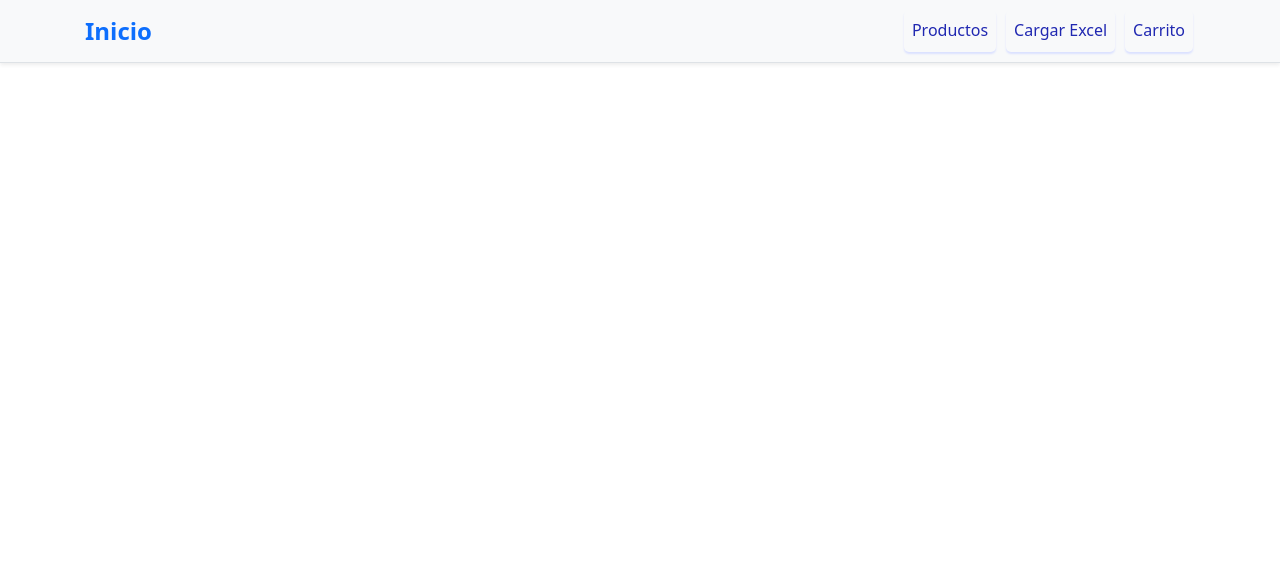
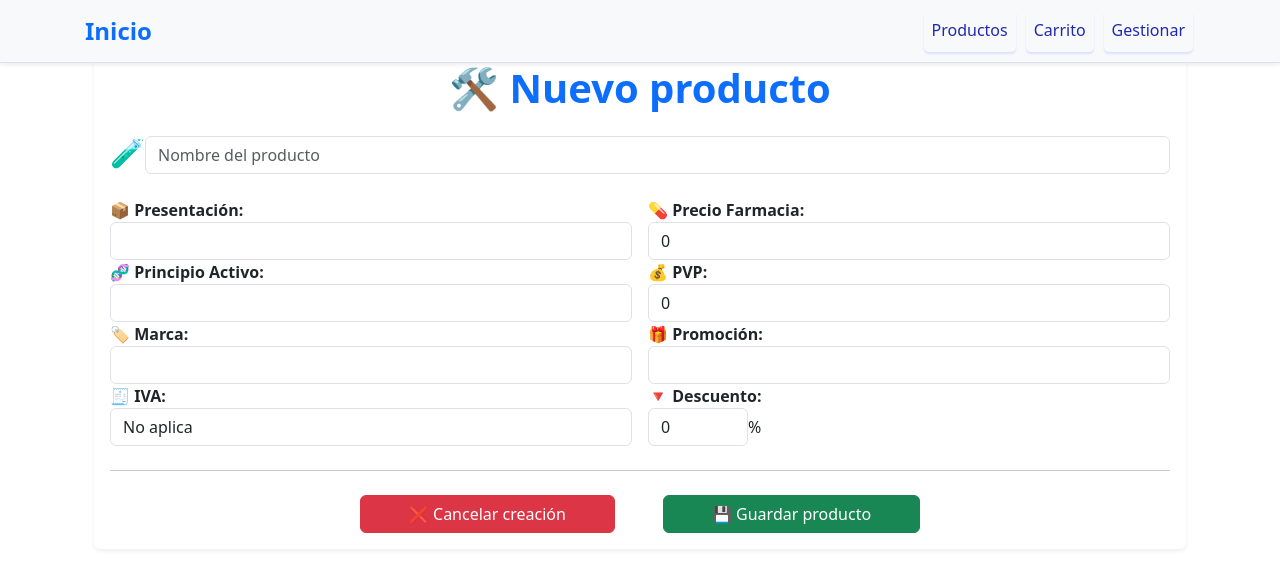
Before and after one commit to AntonioRomeroVelez/pedidosMH_2025, a Vue app: page /crear in a window 1280 px wide. Shown: the top 572 px of the page. Built offline with nearby package versions, Linux system fonts and the light colour scheme.

Commit message:
vista para descargar excel

```diff
--- a/src/App.vue
+++ b/src/App.vue
@@ -26,6 +26,7 @@ onMounted(() => {
   checkMobile();
   window.addEventListener("resize", checkMobile);
   document.addEventListener("click", handleClickOutside);
+  document.addEventListener("touchstart", handleClickOutside); // 👈 para móviles
 });
 
 onBeforeUnmount(() => {
@@ -64,14 +65,15 @@ onBeforeUnmount(() => {
               >Productos</RouterLink
             >
           </li>
+
           <li class="nav-item">
-            <RouterLink class="nav-link custom-link" to="/cargarexcel"
-              >Cargar Excel</RouterLink
+            <RouterLink class="nav-link custom-link" to="/carrito"
+              >Carrito</RouterLink
             >
           </li>
           <li class="nav-item">
-            <RouterLink class="nav-link custom-link" to="/carrito"
-              >Carrito</RouterLink
+            <RouterLink class="nav-link custom-link" to="/gestionar"
+              >Gestionar</RouterLink
             >
           </li>
         </ul>
--- a/src/components/Productos.vue
+++ b/src/components/Productos.vue
@@ -25,9 +25,15 @@
 
     <!-- Tarjetas de productos -->
     <div class="row" v-else>
-      <h5 class="text-primary fw-bold mb-3">
-        🧮 Total de productos: {{ cantidadProductos }}
-      </h5>
+      <div class="d-flex justify-content-between align-items-center mb-3">
+        <h5 class="text-primary fw-bold mb-0">
+          🧮 Total de productos: {{ cantidadProductos }}
+        </h5>
+
+        <RouterLink class="btn btn-success" style="color: white" :to="'/crear'">
+          📦 Nuevo producto
+        </RouterLink>
+      </div>
 
       <div class="container">
         <div class="row g-1 justify-content-center">
@@ -112,7 +118,7 @@ onMounted(() => {
   const datosGuardados = localStorage.getItem("ListaProductos");
   if (datosGuardados) {
     productos.value = JSON.parse(datosGuardados);
-    console.log("datosGuardados :", datosGuardados);
+    // console.log("datosGuardados :", datosGuardados);
     cantidadProductos.value = productos.value.length;
   } else {
     noHayProductos.value =
--- a/src/router/index.js
+++ b/src/router/index.js
@@ -37,6 +37,21 @@ const router = createRouter({
       name: "EditarProducto",
       component: () => import("../views/EditarView.vue"),
     },
+    {
+      path: "/crear",
+      name: "CrearProducto",
+      component: () => import("../views/CrearView.vue"),
+    },
+    {
+      path: "/gestionar",
+      name: "Gestionar",
+      component: () => import("../views/GestionarView.vue"),
+    },
+    {
+      path: "/descargarExcel",
+      name: "DescargarExcel",
+      component: () => import("../views/DescargarExcelView.vue"),
+    },
   ],
 });
 
--- /dev/null
+++ b/src/views/CrearView.vue
@@ -0,0 +1,166 @@
+<template>
+  <div class="container mt-5">
+    <div class="card border-0 shadow-sm">
+      <div class="card-body">
+        <h1 class="text-center text-primary fw-bold mb-4">🛠️ Nuevo producto</h1>
+
+        <h3 class="text-primary fw-bold mb-4 d-flex">
+          🧪
+          <input
+            type="text"
+            v-model="producto.NombreProducto"
+            class="form-control"
+            placeholder="Nombre del producto"
+          />
+        </h3>
+
+        <div class="row g-3">
+          <!-- Columna izquierda -->
+          <div class="col-md-6">
+            <ul class="list-unstyled mb-0">
+              <li>
+                <strong>📦 Presentación:</strong>
+                <input
+                  type="text"
+                  v-model="producto.Presentacion"
+                  class="form-control"
+                />
+              </li>
+              <li>
+                <strong>🧬 Principio Activo:</strong>
+                <input
+                  type="text"
+                  v-model="producto.PrincipioActivo"
+                  class="form-control"
+                />
+              </li>
+              <li>
+                <strong>🏷️ Marca:</strong>
+                <input
+                  type="text"
+                  v-model="producto.Marca"
+                  class="form-control"
+                />
+              </li>
+              <li>
+                <strong>🧾 IVA:</strong>
+                <select v-model="producto.IVA" class="form-control">
+                  <option :value="0">No aplica</option>
+                  <option :value="15">15%</option>
+                </select>
+              </li>
+            </ul>
+          </div>
+
+          <!-- Columna derecha -->
+          <div class="col-md-6">
+            <ul class="list-unstyled mb-0">
+              <li>
+                <strong>💊 Precio Farmacia:</strong>
+                <input
+                  type="number"
+                  v-model="producto.PrecioFarmacia"
+                  class="form-control"
+                />
+              </li>
+              <li>
+                <strong>💰 PVP:</strong>
+                <input
+                  type="number"
+                  v-model="producto.PVP"
+                  class="form-control"
+                />
+              </li>
+              <li>
+                <strong>🎁 Promoción:</strong>
+                <input
+                  type="text"
+                  v-model="producto.Promocion"
+                  class="form-control"
+                />
+              </li>
+              <li>
+                <strong>🔻 Descuento:</strong>
+                <div class="d-flex align-items-center">
+                  <input
+                    type="number"
+                    v-model="producto.Descuento"
+                    class="form-control"
+                    style="width: 100px"
+                  />
+                  %
+                </div>
+              </li>
+            </ul>
+          </div>
+        </div>
+
+        <hr class="my-4" />
+
+        <!-- Botones -->
+        <div class="d-flex gap-5 justify-content-center align-items-center">
+          <RouterLink class="btn btn-danger px-5" to="/Productos">
+            ❌ Cancelar creación
+          </RouterLink>
+          <button class="btn btn-success px-5" @click="guardarCambios">
+            💾 Guardar producto
+          </button>
+        </div>
+      </div>
+    </div>
+  </div>
+</template>
+
+<script setup>
+import { ref } from "vue";
+import { useRouter } from "vue-router";
+import alertify from "alertifyjs";
+
+const router = useRouter();
+
+const producto = ref({
+  ID: Date.now().toString(),
+  NombreProducto: "",
+  Presentacion: "",
+  PrincipioActivo: "",
+  Marca: "",
+  IVA: 0,
+  PrecioFarmacia: 0,
+  PVP: 0,
+  Promocion: "",
+  Descuento: 0,
+});
+
+const guardarCambios = () => {
+  // Validación de campos requeridos
+  const camposObligatorios = [
+    producto.value.NombreProducto,
+    producto.value.Presentacion,
+    producto.value.PrincipioActivo,
+    producto.value.Marca,
+  ];
+
+  const preciosValidos =
+    producto.value.PrecioFarmacia > 0 && producto.value.PVP > 0;
+
+  if (
+    camposObligatorios.some((campo) => campo.trim() === "") ||
+    !preciosValidos
+  ) {
+    alertify.error(
+      "❌ Todos los campos requeridos deben estar completos y los precios deben ser mayores a 0"
+    );
+    return;
+  }
+
+  const productosGuardados = JSON.parse(
+    localStorage.getItem("ListaProductos") || "[]"
+  );
+
+  productosGuardados.push(producto.value);
+  localStorage.setItem("ListaProductos", JSON.stringify(productosGuardados));
+
+  alertify.success("✅ Producto creado correctamente");
+  router.push("/Productos");
+};
+</script>
--- /dev/null
+++ b/src/views/DescargarExcelView.vue
@@ -0,0 +1,51 @@
+<template>
+  <div class="container py-5">
+    <h2 class="text-primary fw-bold mb-4 text-center">
+      📥 Descargar Excel de productos
+    </h2>
+
+    <div class="text-center">
+      <button class="btn btn-success px-4 py-2" @click="descargarExcel">
+        📁 Descargar Excel
+      </button>
+
+      <RouterLink class="btn btn-outline-warning" to="/gestionar"
+        >Regresar</RouterLink
+      >
+    </div>
+  </div>
+</template>
+
+<script setup>
+import * as XLSX from "xlsx";
+import { saveAs } from "file-saver";
+import alertify from "alertifyjs";
+
+const descargarExcel = () => {
+  const productos = JSON.parse(localStorage.getItem("ListaProductos") || "[]");
+
+  if (!productos.length) {
+    alertify.error("❌ No hay productos para exportar");
+    return;
+  }
+
+  // Formatea los datos para Excel
+  const hoja = XLSX.utils.json_to_sheet(productos);
+  const libro = XLSX.utils.book_new();
+  XLSX.utils.book_append_sheet(libro, hoja, "Productos");
+
+  // Genera nombre con fecha
+  const fecha = new Date();
+  const yyyy = fecha.getFullYear();
+  const mm = String(fecha.getMonth() + 1).padStart(2, "0");
+  const dd = String(fecha.getDate()).padStart(2, "0");
+  const nombreArchivo = `productos_${yyyy}-${mm}-${dd}.xlsx`;
+
+  // Convierte a archivo y lo descarga
+  const excelBuffer = XLSX.write(libro, { bookType: "xlsx", type: "array" });
+  const blob = new Blob([excelBuffer], { type: "application/octet-stream" });
+  saveAs(blob, nombreArchivo);
+
+  alertify.success(`✅ Excel descargado como ${nombreArchivo}`);
+};
+</script>
--- /dev/null
+++ b/src/views/GestionarView.vue
@@ -0,0 +1,69 @@
+<template>
+  <div class="container py-4">
+    <h2 class="text-primary fw-bold mb-4 text-center">
+      🧭 Gestiones de la aplicación
+    </h2>
+
+    <div class="row g-4">
+      <!-- Gestión de productos -->
+      <div class="col-md-6">
+        <div class="card shadow-sm border-0">
+          <div class="card-body">
+            <h5 class="card-title text-success">📦 Productos</h5>
+            <p class="card-text">Crear, editar, eliminar y listar productos.</p>
+            <RouterLink class="btn btn-outline-success" to="/productos"
+              >Ir a productos</RouterLink
+            >
+          </div>
+        </div>
+      </div>
+
+      <!-- Cargar Excel -->
+      <div class="col-md-6">
+        <div class="card shadow-sm border-0">
+          <div class="card-body">
+            <h5 class="card-title text-info">📁 Cargar Excel</h5>
+            <p class="card-text">Importar productos desde archivo Excel.</p>
+            <RouterLink class="btn btn-outline-info" to="/cargarexcel"
+              >Ir a carga Excel</RouterLink
+            >
+          </div>
+        </div>
+      </div>
+
+      <!-- Carrito -->
+      <div class="col-md-6">
+        <div class="card shadow-sm border-0">
+          <div class="card-body">
+            <h5 class="card-title text-warning">🛒 Carrito</h5>
+            <p class="card-text">Ver y gestionar productos en el carrito.</p>
+            <RouterLink class="btn btn-outline-warning" to="/carrito"
+              >Ir al carrito</RouterLink
+            >
+          </div>
+        </div>
+      </div>
+
+
+      <!-- Configuración (opcional) -->
+      <div class="col-md-6">
+        <div class="card shadow-sm border-0">
+          <div class="card-body">
+            <h5 class="card-title text-secondary">⚙️ Configuración</h5>
+            <p class="card-text">
+              Preferencias, exportaciones, limpieza de datos.
+            </p>
+            <RouterLink class="btn btn-outline-secondary" to="/descargarExcel"
+              >Descargar Excel</RouterLink
+            >
+
+          </div>
+        </div>
+      </div>
+    </div>
+  </div>
+</template>
+
+<script setup>
+// No necesitas lógica si solo navegas
+</script>
```
Also changed, not shown: src/views/ProductoDetalleView.vue (+29 -5 lines), 22 other files (tests, documents, lock files or other folders).
